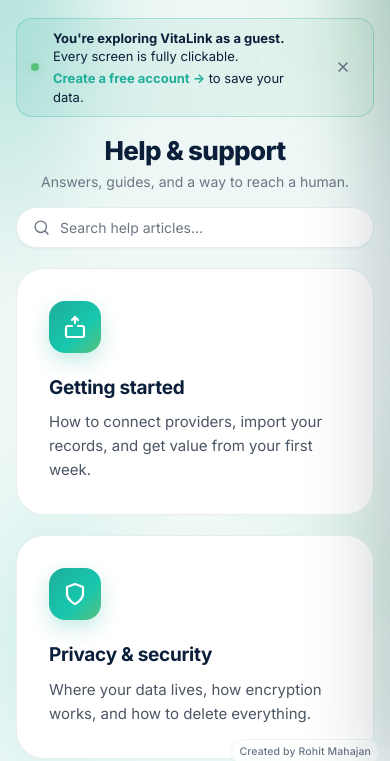
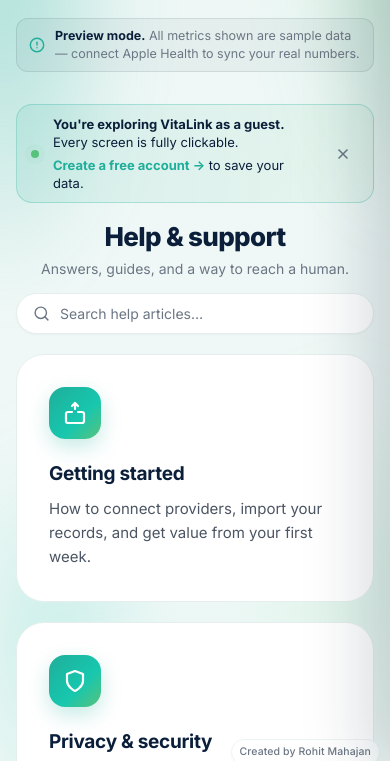
Before and after one commit to Luminous117/Vitalink, a website: page public/pages/help.html in a window 390 px wide. Shown: the part 71-832 px from the top of the page. Drawn offline with Linux system fonts and the light colour scheme.

Commit message:
Add demo-data notice on app pages + nudge theme toggle up 25px
- New slim .demo-notice injected via app.js at the top of every
  app page: 'Preview mode. All metrics shown are sample data —
  connect Apple Health to sync your real numbers.'
- Guest banner now stacks under the demo notice (both preserved
  across dashboard / records / providers / wellness / reminders)
- Theme toggle in the sidebar footer and mobile drawer shifted
  -25px so it sits tighter against the language picker above it

```diff
--- a/public/assets/app.js
+++ b/public/assets/app.js
@@ -76,10 +76,25 @@
     window.VitalinkI18n.mountPickers();
   }
 
+  // Demo-data notice: shown at the very top of every app page so judges/visitors
+  // understand this is a prototype with sample data.
+  var mainInner = document.querySelector(".main .main-inner");
+  if (mainInner && !mainInner.querySelector("[data-demo-notice]")) {
+    var notice = document.createElement("div");
+    notice.setAttribute("data-demo-notice", "");
+    notice.className = "demo-notice";
+    notice.innerHTML =
+      '<svg class="demo-notice-icon" viewBox="0 0 24 24" width="16" height="16" fill="none" stroke="currentColor" stroke-width="2.2" stroke-linecap="round" stroke-linejoin="round"><circle cx="12" cy="12" r="10"/><line x1="12" y1="8" x2="12" y2="12"/><line x1="12" y1="16" x2="12.01" y2="16"/></svg>' +
+      '<div class="demo-notice-body">' +
+        '<strong>Preview mode.</strong> ' +
+        'All metrics shown are sample data — connect Apple Health to sync your real numbers.' +
+      "</div>";
+    mainInner.insertBefore(notice, mainInner.firstChild);
+  }
+
   // Guest-mode banner: if there's no signed-in user, show a subtle strip at the top
   // of the main content that explains this is a demo and links to sign-up.
   if (!user) {
-    var mainInner = document.querySelector(".main .main-inner");
     if (mainInner && !mainInner.querySelector("[data-guest-banner]")) {
       var banner = document.createElement("div");
       banner.setAttribute("data-guest-banner", "");
@@ -94,7 +109,9 @@
         '<button class="guest-banner-close" aria-label="Dismiss">' +
           '<svg viewBox="0 0 24 24" width="16" height="16" fill="none" stroke="currentColor" stroke-width="2.4" stroke-linecap="round" stroke-linejoin="round"><line x1="6" y1="6" x2="18" y2="18"/><line x1="6" y1="18" x2="18" y2="6"/></svg>' +
         "</button>";
-      mainInner.insertBefore(banner, mainInner.firstChild);
+      var demoNotice = mainInner.querySelector("[data-demo-notice]");
+      if (demoNotice) demoNotice.after(banner);
+      else mainInner.insertBefore(banner, mainInner.firstChild);
       banner.querySelector(".guest-banner-close").addEventListener("click", function () {
         banner.remove();
       });
--- a/public/assets/styles.css
+++ b/public/assets/styles.css
@@ -2285,6 +2285,35 @@
 }
 
 /* =============================================================
+   Demo-data notice — slim strip shown on every app page so
+   judges/visitors know all metrics are sample data
+   ============================================================= */
+.demo-notice {
+  display: flex; align-items: center; gap: 10px;
+  padding: 10px 14px; margin-bottom: 12px;
+  border-radius: 12px;
+  background: rgba(11,31,58,0.04);
+  border: 1px solid rgba(11,31,58,0.10);
+  color: var(--text-muted);
+  font-size: 13px; line-height: 1.45;
+  animation: fadeIn 0.4s var(--ease) backwards;
+}
+.demo-notice-icon {
+  flex-shrink: 0;
+  color: var(--health-teal);
+}
+.demo-notice-body { flex: 1; min-width: 0; }
+.demo-notice-body strong { font-weight: 700; color: var(--trust-navy); }
+[data-theme="dark"] .demo-notice {
+  background: rgba(255,255,255,0.04);
+  border-color: rgba(255,255,255,0.10);
+}
+[data-theme="dark"] .demo-notice-icon { color: var(--teal-2); }
+@media (max-width: 600px) {
+  .demo-notice { font-size: 12.5px; padding: 8px 12px; }
+}
+
+/* =============================================================
    Pitch section smoothing — kill per-section gradient tints in dark
    mode so the body aurora flows through without hard seams.
    The pitch HTML has inline `background: linear-gradient(...soft-sky...)`
@@ -2309,12 +2338,12 @@
    ============================================================= */
 .side-footer { display: flex; flex-direction: column; }
 .side-footer [data-lang-mount] { order: 1; margin-bottom: 50px !important; }
-.side-footer .theme-toggle { order: 2; }
+.side-footer .theme-toggle { order: 2; margin-top: -25px; }
 .side-footer #side-user { order: 3; }
 /* Same treatment inside the mobile marketing drawer */
 .mobile-drawer-controls { display: flex; flex-direction: column; }
 .mobile-drawer-controls [data-lang-mount] { order: 1; margin-bottom: 50px; }
-.mobile-drawer-controls .theme-toggle { order: 2; }
+.mobile-drawer-controls .theme-toggle { order: 2; margin-top: -25px; }
 .mobile-drawer-controls .mobile-drawer-cta { order: 3; margin-top: 12px; }
 
 /* =============================================================
```
